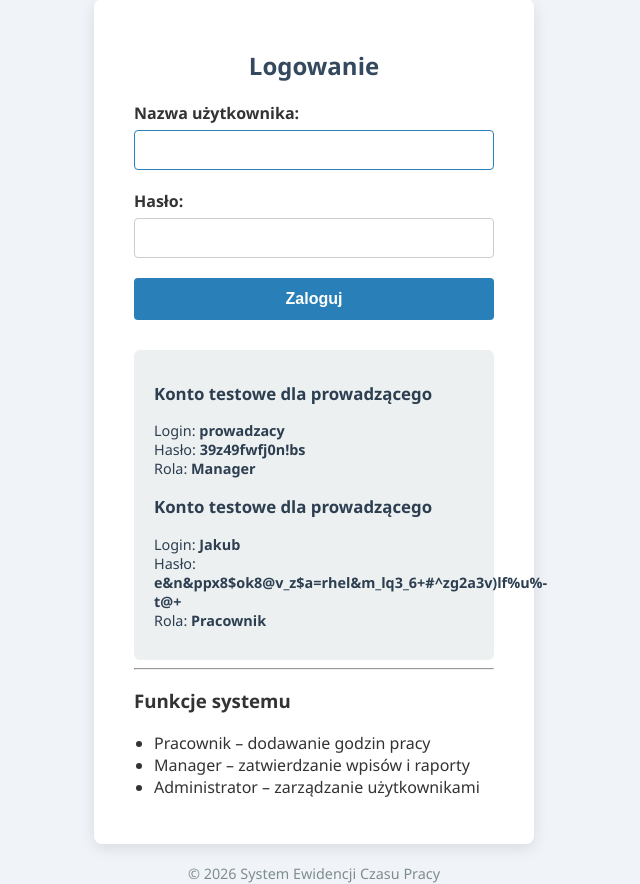
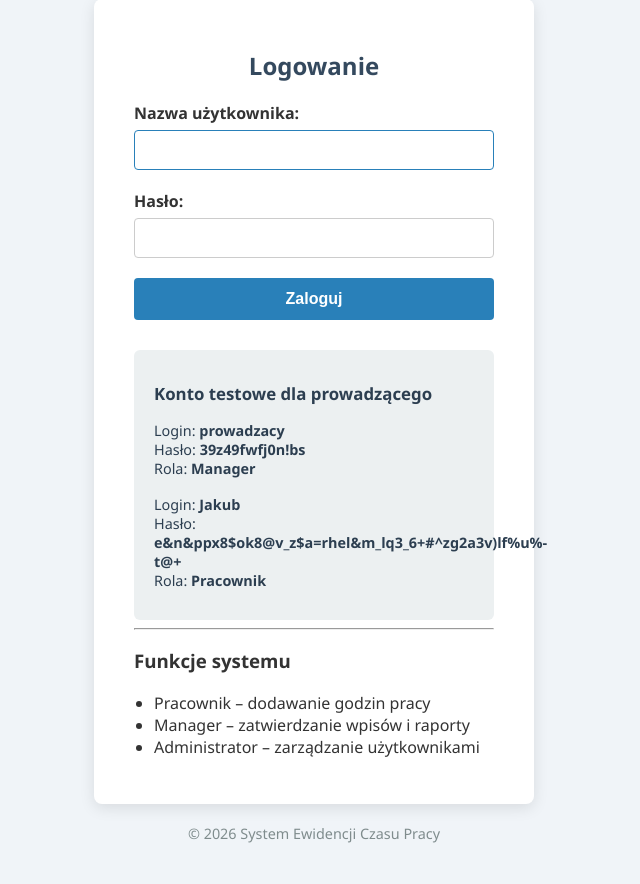
Before and after one commit to JakubSondej/Work_time_app, a Django app: page /accounts/login/ in a window 1280 px wide. Shown: the part 185-1069 px from the top of the page, without its empty margins (326-966 px from the left). After the commit the page ends 1028 px from the top, so only its background shows below. Run offline with Django 5.2, Linux system fonts and the light colour scheme.

```diff
--- a/tracker/templates/registration/login.html
+++ b/tracker/templates/registration/login.html
@@ -120,7 +120,7 @@
            Hasło: <strong>39z49fwfj0n!bs</strong><br>
            Rola: <strong>Manager</strong></p>
 
-        <h3>Konto testowe dla prowadzącego</h3>
+        <h3>  </h3>
         <p>Login: <strong>Jakub</strong><br>
            Hasło: <strong>e&n&ppx8$ok8@v_z$a=rhel&m_lq3_6+#^zg2a3v)lf%u%-t@+</strong><br>
            Rola: <strong>Pracownik</strong></p>
```
